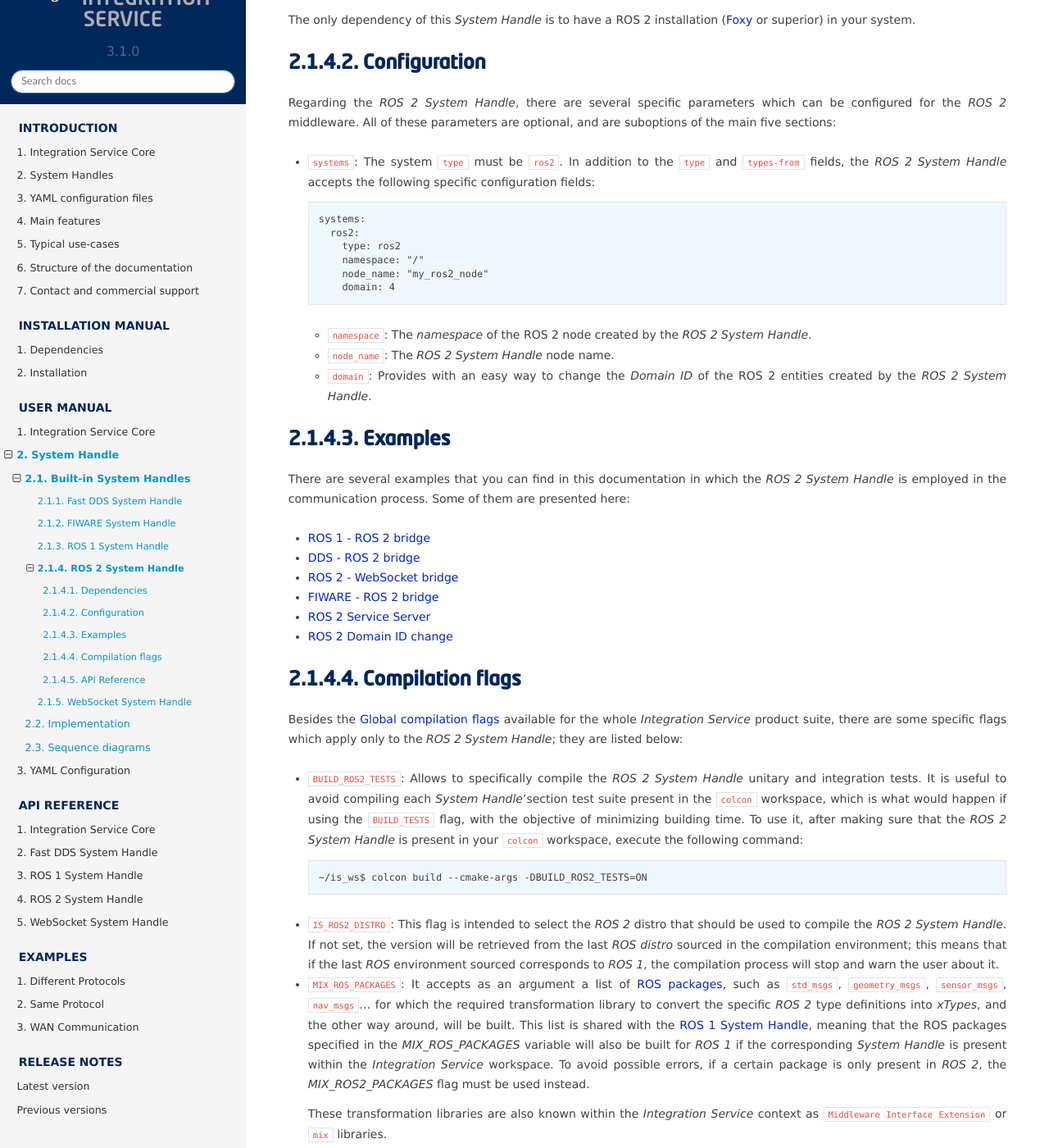
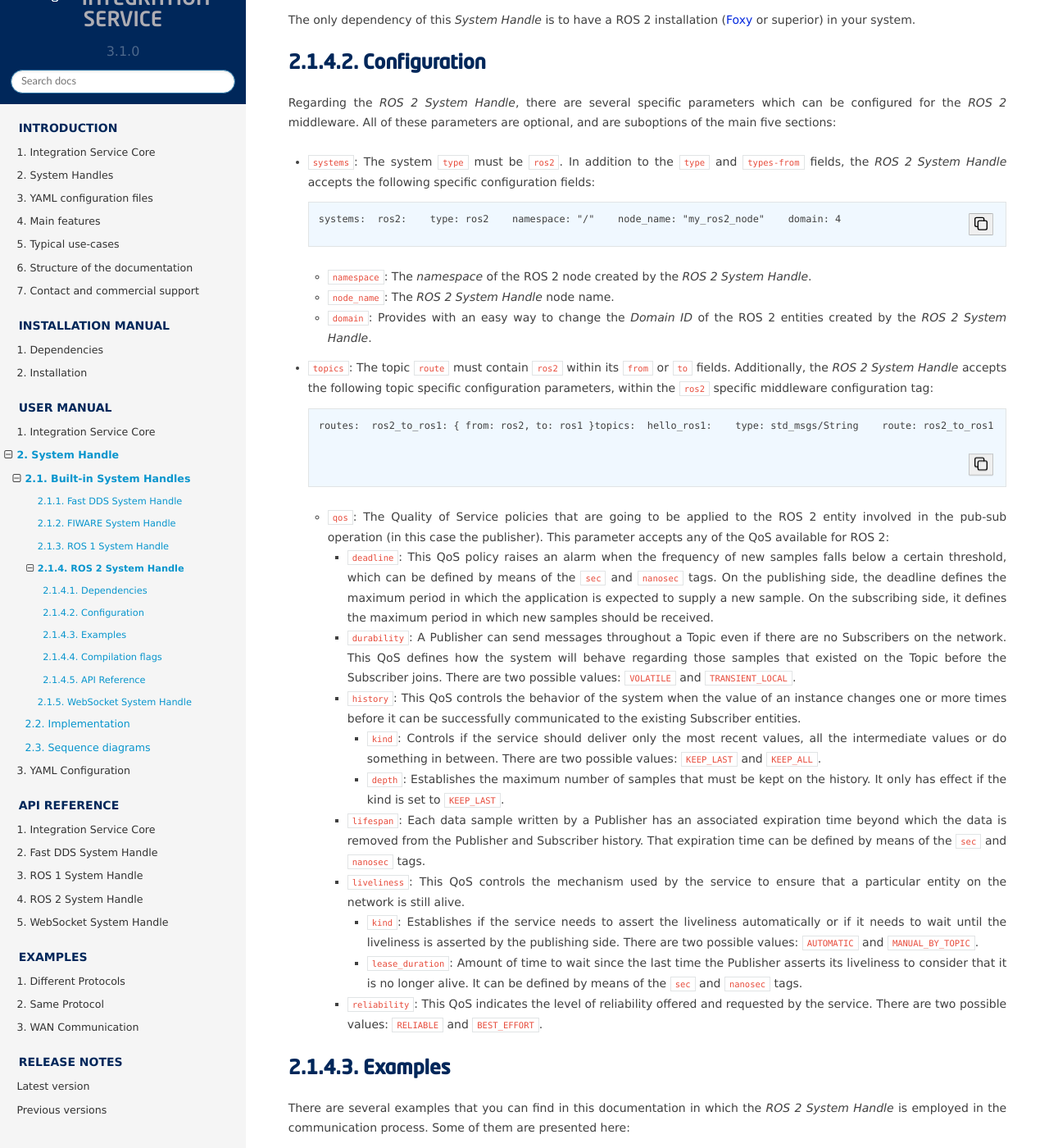
Before and after one commit to eProsima/Integration-Service-docs, a Sphinx documentation site: the page built from docs/user_manual/systemhandle/ros2_sh.rst, in a window 1280 px wide and 1400 px high, scrolled down 377 px. Shown: the whole window at 82% size. Built offline with Sphinx 7.4.7 and the Read the Docs theme 2.0.0, drawn with Linux system fonts in a browser that asks for light colours.

Commit message:
Add ROS 2 QoS support documentation (#45)
* Add ROS 2 QoS support documentation

* Remove trailing whitespaces

* Add copy button on code snippets

* Add ROS 2 QoS example

* Update links and add diagrams

```diff
--- a/docs/_static/css/is_theme.css
+++ b/docs/_static/css/is_theme.css
@@ -145,8 +145,18 @@ src:url("Fonts/742885/39974d8a-38de-4853-a4d1-778234a08061.eot?#iefix") format("
 .rst-content div[class^="highlight"] pre{
   background: #F0F8FF !important;
   font-size: 11.9px !important;
+  display: inline-table;
+}
+
+.rst-content div[class^="highlight"]{
+  background: #F0F8FF !important;
 }
 
 .rst-content .section ul li p:last-child {
   margin-bottom: 10px;
 }
+
+.rst-content div[class^="highlight"] button {
+  scale: 0.5;
+  float: inline-end;
+}
--- a/docs/conf.py
+++ b/docs/conf.py
@@ -466,6 +466,7 @@ breathe_default_project = 'IntegrationService'
 # ones.
 extensions = [
     'breathe',
+    'sphinx_copybutton'
 ]
 try:
     import sphinxcontrib.spelling  # noqa: F401
--- a/docs/examples/different_protocols/pubsub/dds-ros2.rst
+++ b/docs/examples/different_protocols/pubsub/dds-ros2.rst
@@ -38,14 +38,14 @@ Also, to get this example working, the following requirements must be met:
   .. code-block:: bash
 
       cd ~/is-workspace
-      git clone https://github.com/eProsima/ROS2-SH.git src/ROS2-SH src/ros2-sh
+      git clone https://github.com/eProsima/ROS2-SH.git src/ROS2-SH
 
 * Having **Fast DDS** (*v.2.0.0* or superior) installed and the *Integration Service*
   :code:`DDSHelloWorld` example working.
   This example can be found in the main *Integration Service* repository, under the
   `examples/utils/dds/DDSHelloWorld <https://github.com/eProsima/Integration-Service/tree/main/examples/utils/dds/DDSHelloWorld>`_ folder;
   to compile it, you can either compile the whole *Integration Service* project using :code:`colcon` with the *CMake* flag
-  :code:`BUILD_EXAMPLES` enabled; or execute the following steps:
+  :code:`BUILD_FASTDDS_EXAMPLES` enabled; or execute the following steps:
 
   .. code-block:: bash
 
--- a/docs/examples/different_protocols/pubsub/examples_different_protocols_pubsub.rst
+++ b/docs/examples/different_protocols/pubsub/examples_different_protocols_pubsub.rst
@@ -10,6 +10,7 @@ This page gathers all the *Integration Service* existing examples based on the
    :maxdepth: 1
 
    dds-ros2
+   dds-ros2-qos
    fiware-ros2
    ros1-ros2
    ros2-websocket
--- a/docs/requirements.txt
+++ b/docs/requirements.txt
@@ -2,6 +2,7 @@ sphinx==3.0.3
 breathe==4.19.0
 doc8==0.8.0
 sphinx_rtd_theme==0.4.3
+sphinx-copybutton==0.4.0
 sphinxcontrib.spelling==5.3.0
 sphinxcontrib-imagehelper==1.1.1
 colcon-common-extensions==0.2.1
--- a/docs/user_manual/systemhandle/ros2_sh.rst
+++ b/docs/user_manual/systemhandle/ros2_sh.rst
@@ -41,6 +41,61 @@ five sections:
 
   * :code:`domain`: Provides with an easy way to change the *Domain ID* of the ROS 2 entities created
     by the *ROS 2 System Handle*.
+
+* :code:`topics`: The topic :code:`route` must contain :code:`ros2` within its :code:`from` or :code:`to` fields. Additionally,
+  the *ROS 2 System Handle* accepts the following topic specific configuration parameters, within the
+  :code:`ros2` specific middleware configuration tag:
+
+  .. code-block:: yaml
+
+        routes:
+          ros2_to_ros1: { from: ros2, to: ros1 }
+
+        topics:
+          hello_ros1:
+            type: std_msgs/String
+            route: ros2_to_ros1
+            ros2: { qos: {
+                deadline: { sec: 1, nanosec: 10},
+                durability: VOLATILE,
+                history: { kind: KEEP_LAST, depth: 10 },
+                lifespan: { sec: 2, nanosec: 20 },
+                liveliness: { kind: AUTOMATIC, sec: 2, nanosec: 0 },
+                reliability: RELIABLE
+              }}
+
+  * :code:`qos`: The Quality of Service policies that are going to be applied to the ROS 2 entity involved in the pub-sub operation (in this case the publisher).
+    This parameter accepts any of the QoS available for ROS 2:
+
+    * :code:`deadline`: This QoS policy raises an alarm when the frequency of new samples falls below a certain threshold, which can be defined by means of the
+      :code:`sec` and :code:`nanosec` tags. On the publishing side, the deadline defines the maximum period in which the application is expected to supply a new
+      sample. On the subscribing side, it defines the maximum period in which new samples should be received.
+
+    * :code:`durability`: A Publisher can send messages throughout a Topic even if there are no Subscribers on the network. This QoS defines how the system will
+      behave regarding those samples that existed on the Topic before the Subscriber joins. There are two possible values: :code:`VOLATILE` and
+      :code:`TRANSIENT_LOCAL`.
+
+    * :code:`history`: This QoS controls the behavior of the system when the value of an instance changes one or more times before it can be successfully
+      communicated to the existing Subscriber entities.
+
+      * :code:`kind`: Controls if the service should deliver only the most recent values, all the intermediate values or do something in between. There are two
+        possible values: :code:`KEEP_LAST` and :code:`KEEP_ALL`.
+
+      * :code:`depth`: Establishes the maximum number of samples that must be kept on the history. It only has effect if the kind is set to :code:`KEEP_LAST`.
+
+    * :code:`lifespan`: Each data sample written by a Publisher has an associated expiration time beyond which the data is removed from the Publisher and
+      Subscriber history. That expiration time can be defined by means of the :code:`sec` and :code:`nanosec` tags.
+
+    * :code:`liveliness`: This QoS controls the mechanism used by the service to ensure that a particular entity on the network is still alive.
+
+      * :code:`kind`: Establishes if the service needs to assert the liveliness automatically or if it needs to wait until the liveliness is asserted by the
+        publishing side. There are two possible values: :code:`AUTOMATIC` and :code:`MANUAL_BY_TOPIC`.
+
+      * :code:`lease_duration`: Amount of time to wait since the last time the Publisher asserts its liveliness to consider that it is no longer alive. It can be
+        defined by means of the :code:`sec` and :code:`nanosec` tags.
+
+    * :code:`reliability`: This QoS indicates the level of reliability offered and requested by the service.
+      There are two possible values: :code:`RELIABLE` and :code:`BEST_EFFORT`.
 
 Examples
 ^^^^^^^^
```
Also changed, not shown: docs/examples/different_protocols/pubsub/dds-ros2-qos.rst (added, +183 -0 lines), docs/examples/different_protocols/pubsub/images/ros2_qos_transient_local.png (added), docs/examples/different_protocols/pubsub/images/ros2_qos_volatile.png (added).
